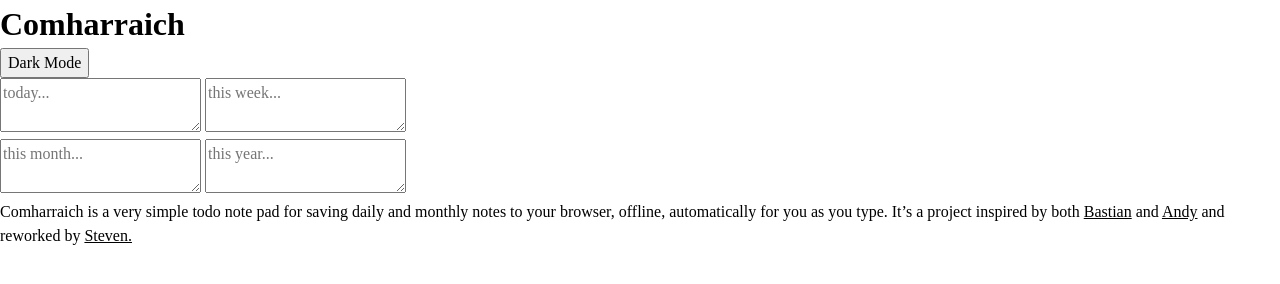
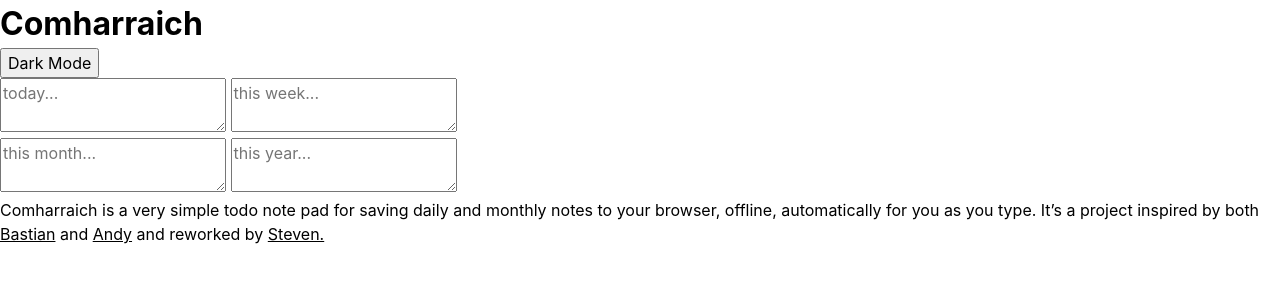
Before and after one commit to IAMSMCF/comharraichv2, a plain HTML site: page index.html in a window 1280 px wide. Drawn offline with Linux system fonts and the light colour scheme; a web font is replaced by a local one.

Commit message:
color variables and dark mode added, with systenm fonts

```diff
--- a/styles.css
+++ b/styles.css
@@ -82,3 +82,28 @@ select {
     scroll-behavior: auto !important;
   }
 }
+
+:root {
+    --color-dark: #1e4147;
+    --color-light: #aac789;
+
+    }
+
+    @media (prefers-color-scheme: dark) {
+        :root {
+            --color-mode: 'dark';
+            --color-text: var(--color-light);
+            --color-bg: var(--color-dark);
+            --color-text-rev: var(--color-light);
+            --color-bg-rev: var(color-dark);
+
+    }}
+
+    body {
+        color: var(--color-text);
+        background: var(--color-bg);
+        display: flex;
+        flex-direction: column;
+        font-family: -apple-system, BlinkMacSystemFont, 'Segoe UI', Roboto, Helvetica, Arial, sans-serif,
+        'Apple Color Emoji', 'Segoe UI Emoji', 'Segoe UI Symbol';
+    }
```
